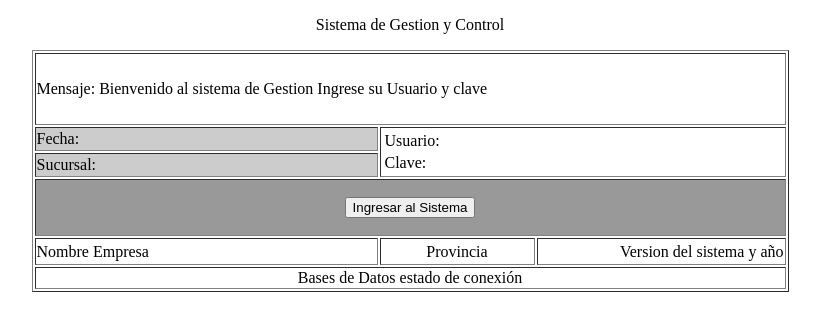
After one commit to hernanx32/JuncoSAS, a PHP site: page /PAG/Login.php in a window 1280 px wide. The commit adds this page. Shown: the top 331 px of the page, without its empty margins (230-1050 px from the left). Run offline with PHP 8.4, Linux system fonts and the light colour scheme.

Commit message:
13/05/2021

```diff
--- /dev/null
+++ b/PAG/Login.php
@@ -0,0 +1,49 @@
+<!doctype html>
+<html>
+<head>
+<meta charset="utf-8">
+<title>Documento sin título</title>
+</head>
+
+<body>
+<form id="form1" name="form1" method="post">
+  <p align="center">Sistema de Gestion y Control  </p>
+  <table width="757" height="233" border="1" align="center">
+    <tbody>
+      <tr>
+        <td height="68" colspan="3">Mensaje: Bienvenido al sistema de Gestion Ingrese su Usuario y clave </td>
+      </tr>
+      <tr>
+        <td width="339" bgcolor="#CCCCCC">Fecha:</td>
+        <td colspan="2" rowspan="2"><table width="297" border="0">
+          <tbody>
+            <tr>
+              <td width="76">Usuario:</td>
+              <td width="158">&nbsp;</td>
+              </tr>
+            <tr>
+              <td>Clave:</td>
+              <td>&nbsp;</td>
+              </tr>
+            </tbody>
+        </table></td>
+      </tr>
+      <tr bgcolor="#CCCCCC">
+        <td>Sucursal: </td>
+      </tr>
+      <tr>
+        <td height="53" colspan="3" align="center" bgcolor="#999999"><a><input type="submit" name="submit" id="submit" value="Ingresar al Sistema"></a></td>
+      </tr>
+      <tr>
+        <td height="23" align="left">Nombre Empresa</td>
+        <td width="151" height="23" align="center">Provincia</td>
+        <td width="245" height="23" align="right">Version del sistema y año</td>
+      </tr>
+      <tr>
+        <td colspan="3" align="center">Bases de Datos estado de conexión </td>
+      </tr>
+    </tbody>
+  </table>
+</form>
+</body>
+</html>
--- a/index.php
+++ b/index.php
@@ -1,5 +1,6 @@
 <?PHP session_start();
 require_once("fnes.php");
+//TITULO DE LA PAGINA
 $titulopag='Inicio de Sesión';
 
 
```
Also changed, not shown: IMG/fondos/1.jpg (added), IMG/fondos/2.jpg (added), IMG/iconos/consultar.ico (added), IMG/iconos/elimi.ico (added), IMG/iconos/favicon.ico (added), IMG/iconos/modifi.ico (added), IMG/iconos/productos.ico (added), IMG/logo750x250.png (added).
